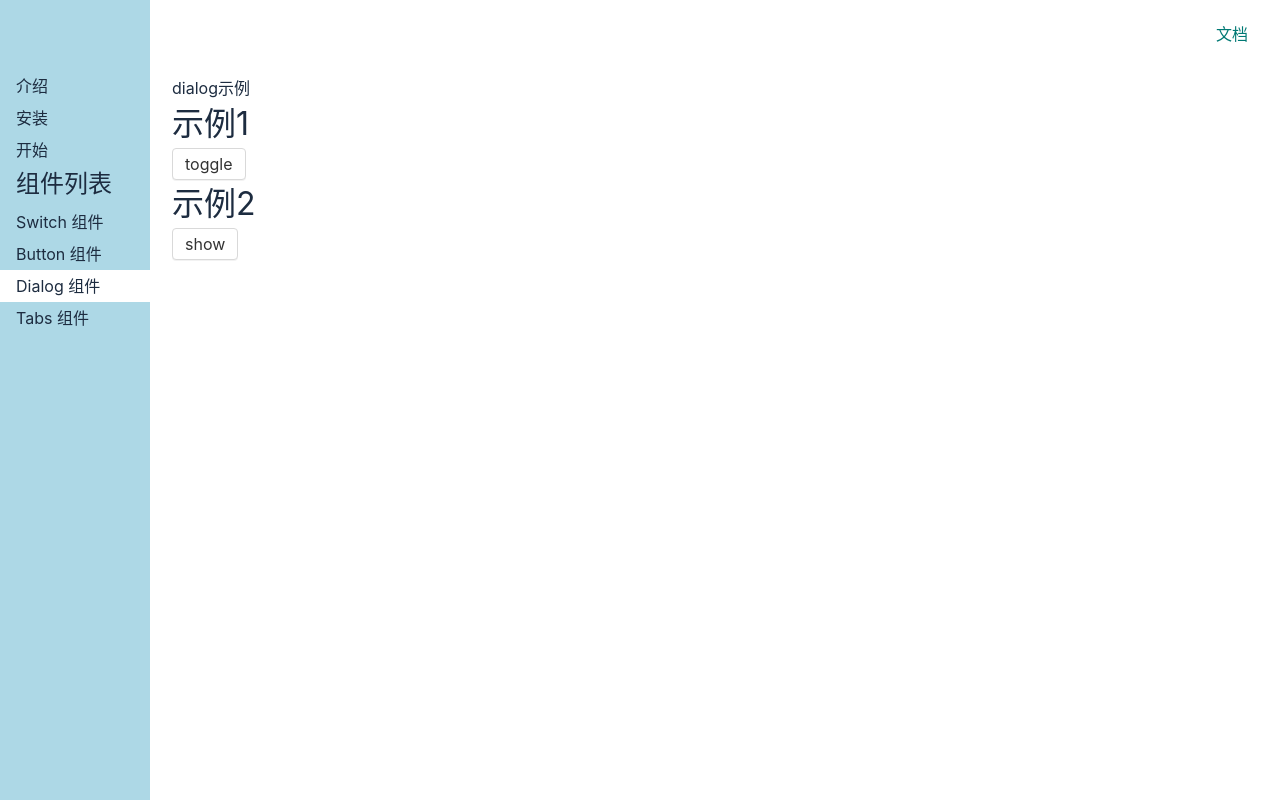
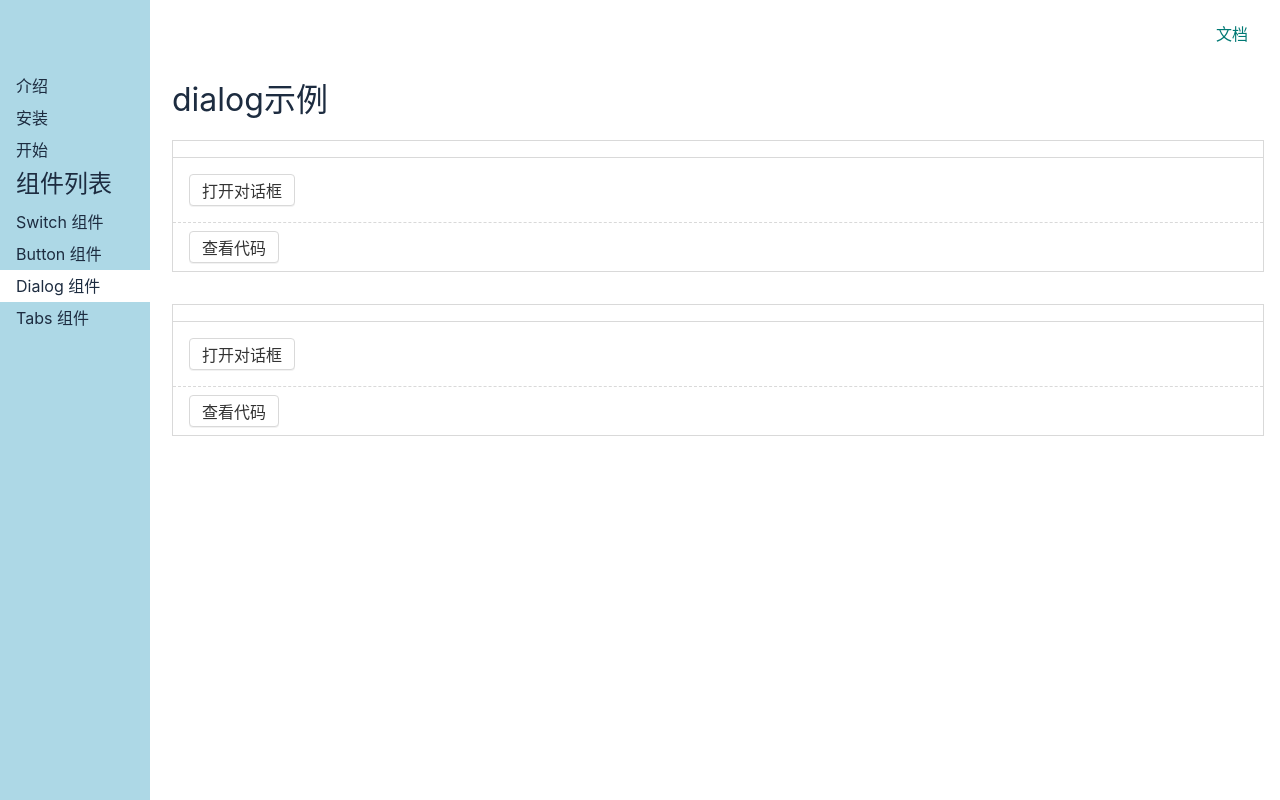
Before and after one commit to MambaNeverOut/Vue3-ui, a Vue app: page /#/doc/dialog in a window 1280 px wide. Built offline with nearby package versions, Linux system fonts and the light colour scheme.

Commit message:
添加Dialog组件的示例代码

```diff
--- /dev/null
+++ b/src/code/Dialog1.demo.vue
@@ -0,0 +1,50 @@
+<demo>
+常规使用
+</demo>
+<template>
+<div>
+  <Button @click="toggle">打开对话框</Button>
+  <Dialog v-model:visible="x" :closeOnClickOverlay="false" :ok="f1" :cancel="f2">
+    <template v-slot:content>
+      <strong>hi</strong>
+      <div>hi2</div>
+    </template>
+    <template v-slot:title>
+      <strong>加粗的标题</strong>
+    </template>
+  </Dialog>
+</div>
+</template>
+
+<script lang="ts">
+import Dialog from '../lib/Dialog.vue'
+import Button from '../lib/Button.vue'
+import {
+  ref
+} from 'vue'
+import {
+  openDialog
+} from '../lib/openDialog'
+export default {
+  components: {
+    Dialog,
+    Button
+  },
+  setup() {
+    const x = ref(false)
+    const toggle = () => {
+      x.value = !x.value
+    }
+    const f1 = () => {
+      return false
+    }
+    const f2 = () => {}
+    return {
+      x,
+      toggle,
+      f1,
+      f2
+    }
+  }
+}
+</script>
--- /dev/null
+++ b/src/code/Dialog2.demo.vue
@@ -0,0 +1,41 @@
+<demo>
+一键打开 Dialog
+</demo>
+<template>
+<div>
+  <Button @click="showDialog">打开对话框</Button>
+</div>
+</template>
+
+<script lang="ts">
+import Button from '../lib/Button.vue'
+import {
+  ref,
+  h
+} from 'vue'
+import {
+  openDialog
+} from '../lib/openDialog'
+export default {
+  components: {
+    Button
+  },
+  setup() {
+    const showDialog = () => {
+      openDialog({
+        title: h('strong', {}, '标题'),
+        content: '你好',
+        ok() {
+          console.log('ok')
+        },
+        cancel() {
+          console.log('cancel')
+        }
+      })
+    }
+    return {
+      showDialog
+    }
+  }
+}
+</script>
--- a/src/components/ButtonDemo.vue
+++ b/src/components/ButtonDemo.vue
@@ -1,5 +1,5 @@
 <template>
-  <div>button示例</div>
+  <h1>button示例</h1>
   <Demo :component="Button1Demo" />
   <Demo :component="Button2Demo" />
   <Demo :component="Button3Demo" />
@@ -17,19 +17,7 @@
 export default {
   components: { Demo, Button1Demo, Button2Demo, Button4Demo, Button5Demo },
   setup() {
-    const onClick = () => {
-      console.log("click");
-    };
-    const onFocus = () => {
-      console.log("focus");
-    };
-    const onMouseOver = () => {
-      console.log("mouseover");
-    };
     return {
-      onClick,
-      onFocus,
-      onMouseOver,
       Button1Demo,
       Button2Demo,
       Button3Demo,
--- a/src/components/DialogDemo.vue
+++ b/src/components/DialogDemo.vue
@@ -1,55 +1,21 @@
 <template>
-  <div class="">dialog示例</div>
-  <h1>示例1</h1>
-  <Button @click="toggle">toggle</Button>
-  <!-- <Dialog :visible="visible" @update:visible="visible = $event"></Dialog> -->
-  <Dialog v-model:visible="visible" :ok="ok" :cancel="cancel">
-    <template v-slot:title>
-      <h1>标题</h1>
-    </template>
-    <template v-slot:content>
-      <p>我是内容</p>
-      <p>我是内容</p>
-    </template>
-  </Dialog>
-  <h1>示例2</h1>
-  <Button @click="showDialog">show</Button>
+  <h1>dialog示例</h1>
+  <Demo :component="Dialog1Demo" />
+  <Demo :component="Dialog2Demo" />
 </template>
 
 <script lang="ts">
-import { ref } from "vue";
-import Button from "../lib/Button.vue";
-import Dialog from "../lib/Dialog.vue";
-import { openDialog } from "../lib/openDialog";
-
+import Demo from "./Demo.vue";
+import Dialog1Demo from "../code/Dialog1.demo.vue";
+import Dialog2Demo from "../code/Dialog2.demo.vue";
 export default {
   components: {
-    Button,
-    Dialog,
+    Demo,
+    Dialog1Demo,
+    Dialog2Demo,
   },
   setup() {
-    const visible = ref(false);
-    const toggle = () => {
-      visible.value = !visible.value;
-    };
-    const ok = () => {
-      return false;
-    };
-    const cancel = () => {};
-    const showDialog = () => {
-      openDialog({
-        title: "标题",
-        content: "我是内容",
-        closeOnClickOverlay: true,
-        ok() {
-          console.log("ok");
-        },
-        cancel() {
-          console.log("cancel");
-        },
-      });
-    };
-    return { visible, toggle, ok, cancel, showDialog };
+    return { Dialog1Demo, Dialog2Demo };
   },
 };
 </script>
```
